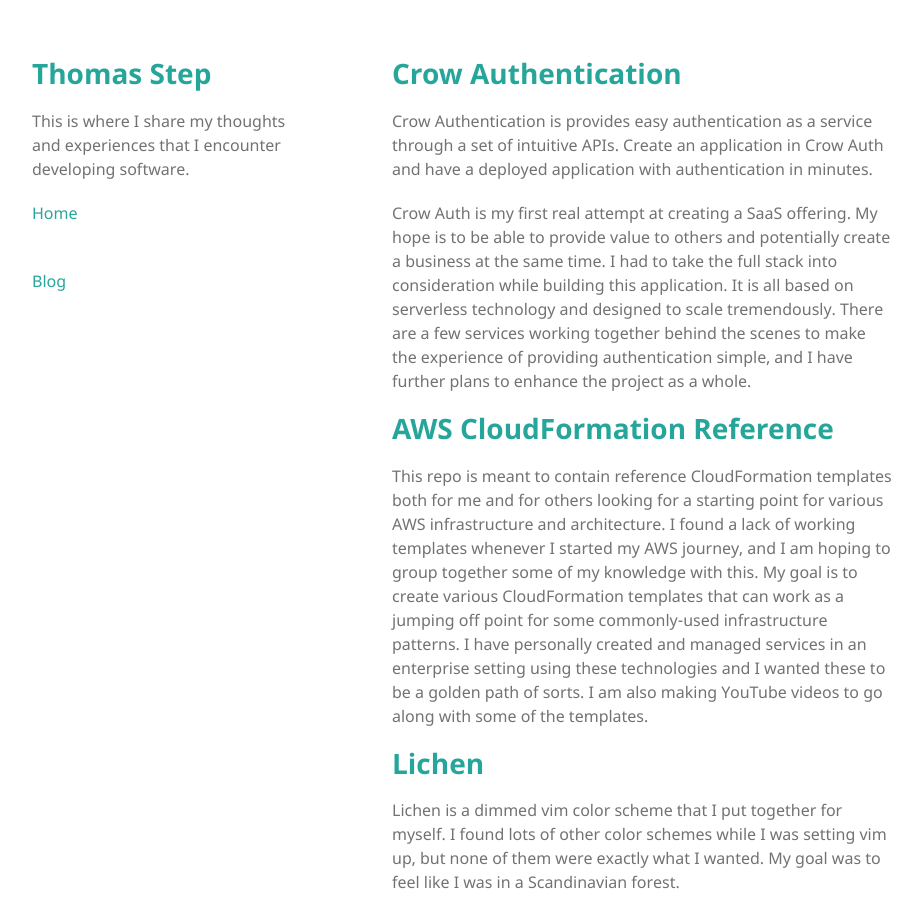
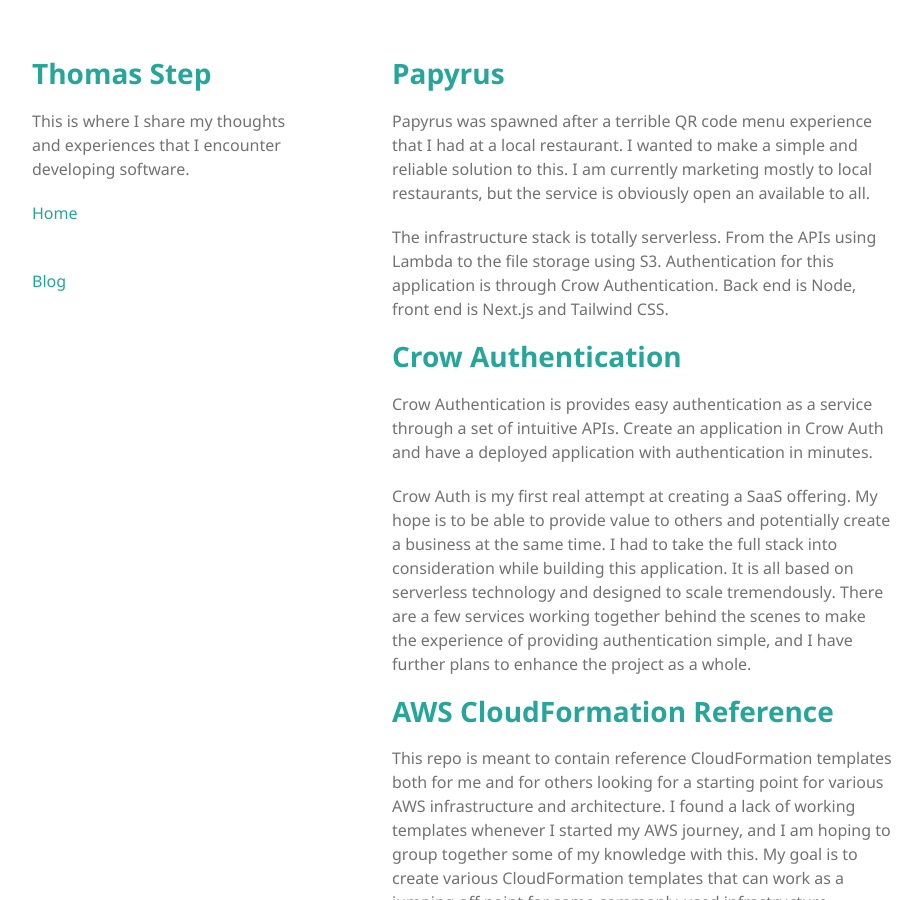
Before and after one commit to thomasstep/thomasstep.github.io, a Jekyll site: the page built from projects.md, in a window 1280 px wide and 900 px high. Shown: the whole window, without its empty margins (178-1100 px from the left). Built offline with Jekyll 4.4.1, drawn with Linux system fonts in a browser that asks for light colours; comment, search, counter and statistics services are not loaded.

Commit message:
Adding Papyrus to projects page.

```diff
--- a/projects.md
+++ b/projects.md
@@ -3,6 +3,12 @@
 title: Projects And Services
 hide_mailchimp_signup: true
 ---
+
+# [Papyrus](https://papyrusmenus.com/)
+
+Papyrus was spawned after a terrible QR code menu experience that I had at a local restaurant. I wanted to make a simple and reliable solution to this. I am currently marketing mostly to local restaurants, but the service is obviously open an available to all.
+
+The infrastructure stack is totally serverless. From the APIs using Lambda to the file storage using S3. Authentication for this application is through Crow Authentication. Back end is Node, front end is Next.js and Tailwind CSS.
 
 # [Crow Authentication](https://crowauth.com/)
 
@@ -16,6 +22,7 @@
 
 
 # [Lichen](https://github.com/thomasstep/lichen)
+
 Lichen is a dimmed vim color scheme that I put together for myself. I found lots of other color schemes while I was setting vim up, but none of them were exactly what I wanted. My goal was to feel like I was in a Scandinavian forest.
 
 
```
